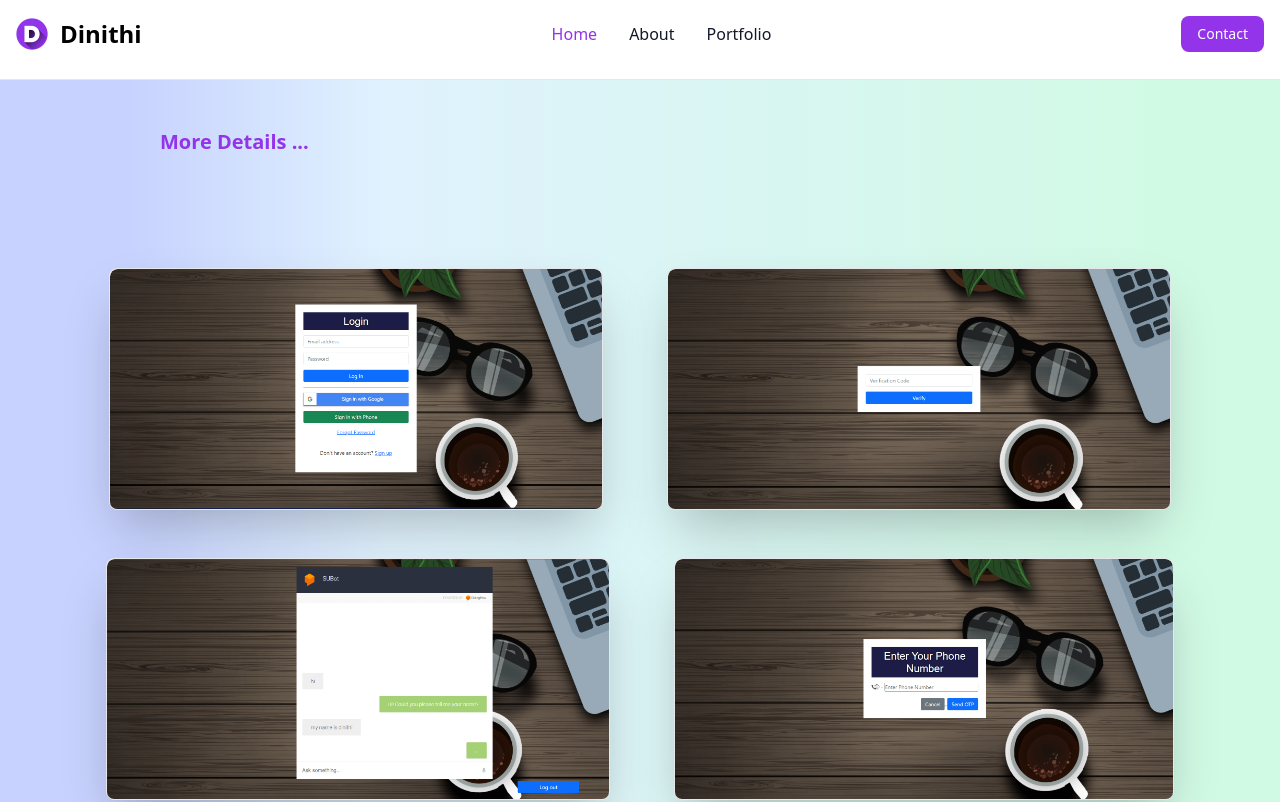
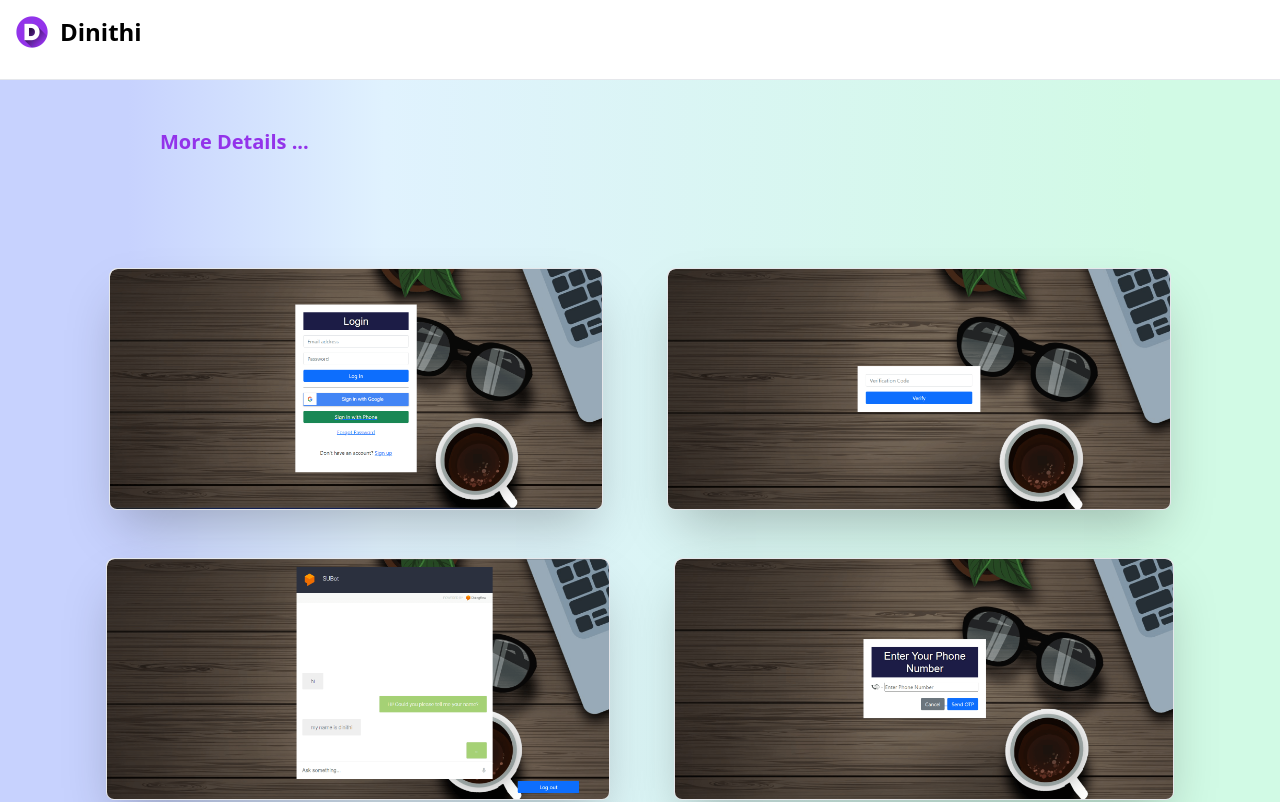
Before and after one commit to Dinithirathnayaka/Portfolio-new, a React (Create React App) app: page /portfolio1 in a window 1280 px wide. Shown: the top 802 px of the page. Built offline with nearby package versions, Linux system fonts and the light colour scheme.

Commit message:
modified portfolio

```diff
--- /dev/null
+++ b/src/components/PortfolioNavbar.jsx
@@ -0,0 +1,39 @@
+import React, { useState } from "react";
+import logo from "../assets/letter-d2.png";
+import { Link } from "react-scroll";
+
+function PortfolioNavbar() {
+  return (
+    <div>
+      <nav className="fixed top-0 z-20 w-full h-20 bg-white border-b border-gray-200 start-0 dark:bg-gray-800 dark:border-gray-700">
+        <div className="flex flex-wrap items-center justify-between max-w-screen-xl p-4 mx-auto">
+          <Link
+            to="home"
+            spy={true}
+            smooth={true}
+            offset={-70}
+            duration={500}
+            className="flex items-center space-x-3 rtl:space-x-reverse"
+          >
+            <img src={logo} className="h-8" alt="" />
+            <span className="self-center text-2xl font-semibold whitespace-nowrap dark:text-white">
+              Dinithi
+            </span>
+          </Link>
+
+          <div className="flex order-1 w-auto " id="navbar-sticky">
+            <a
+              href="/"
+              className="text-white hover:text-purple-600 "
+              aria-current="page"
+            >
+              Home
+            </a>
+          </div>
+        </div>
+      </nav>
+    </div>
+  );
+}
+
+export default PortfolioNavbar;
--- a/src/pages/Portfolio1.jsx
+++ b/src/pages/Portfolio1.jsx
@@ -7,7 +7,7 @@ import img5 from "../assets/chatbot5.png";
 import img6 from "../assets/chatbot6.png";
 import img7 from "../assets/chatbot7.jpg";
 import Footer from "../components/Footer";
-import Navbar from "../components/Navbar";
+import Navbar from "../components/PortfolioNavbar";
 
 function Portfolio1() {
   return (
--- a/src/pages/Portfolio10.jsx
+++ b/src/pages/Portfolio10.jsx
@@ -1,7 +1,7 @@
 import React from "react";
 import img1 from "../assets/note1.png";
 import Footer from "../components/Footer";
-import Navbar from "../components/Navbar";
+import Navbar from "../components/PortfolioNavbar";
 
 function Portfolio10() {
   return (
--- a/src/pages/Portfolio2.jsx
+++ b/src/pages/Portfolio2.jsx
@@ -9,7 +9,7 @@ import img7 from "../assets/fashion7.png";
 import img8 from "../assets/fashion8.png";
 import img9 from "../assets/fashion9.png";
 import Footer from "../components/Footer";
-import Navbar from "../components/Navbar";
+import Navbar from "../components/PortfolioNavbar";
 
 function Portfolio2() {
   return (
--- a/src/pages/Portfolio3.jsx
+++ b/src/pages/Portfolio3.jsx
@@ -4,7 +4,7 @@ import img2 from "../assets/janux2.png";
 import img3 from "../assets/janux3.png";
 import img4 from "../assets/janux4.png";
 import Footer from "../components/Footer";
-import Navbar from "../components/Navbar";
+import Navbar from "../components/PortfolioNavbar";
 
 function Portfolio3() {
   return (
--- a/src/pages/Portfolio4.jsx
+++ b/src/pages/Portfolio4.jsx
@@ -9,7 +9,7 @@ import img7 from "../assets/pizza15.png";
 import img8 from "../assets/pizza16.png";
 import img9 from "../assets/pizza8.png";
 import Footer from "../components/Footer";
-import Navbar from "../components/Navbar";
+import Navbar from "../components/PortfolioNavbar";
 
 function Portfolio4() {
   return (
--- a/src/pages/Portfolio5.jsx
+++ b/src/pages/Portfolio5.jsx
@@ -10,7 +10,7 @@ import img8 from "../assets/pizza18.png";
 import img9 from "../assets/pizza19.png";
 import img10 from "../assets/pizza20.png";
 import Footer from "../components/Footer";
-import Navbar from "../components/Navbar";
+import Navbar from "../components/PortfolioNavbar";
 
 function Portfolio5() {
   return (
--- a/src/pages/Portfolio6.jsx
+++ b/src/pages/Portfolio6.jsx
@@ -10,7 +10,7 @@ import img8 from "../assets/metait8.png";
 import img9 from "../assets/metait9.png";
 import img10 from "../assets/metait10.png";
 import Footer from "../components/Footer";
-import Navbar from "../components/Navbar";
+import Navbar from "../components/PortfolioNavbar";
 
 function Portfolio6() {
   return (
--- a/src/pages/Portfolio7.jsx
+++ b/src/pages/Portfolio7.jsx
@@ -15,8 +15,7 @@ import img13 from "../assets/Picture13.png";
 import img14 from "../assets/Picture14.png";
 import img15 from "../assets/Picture15.png";
 import Footer from "../components/Footer";
-import Navbar from "../components/Navbar";
-
+import Navbar from "../components/PortfolioNavbar";
 function Portfolio7() {
   return (
     <div className="bg-gradient-to-r from-indigo-200 from-10% via-sky-100 via-30% to-emerald-100 to-90% h-auto">
--- a/src/pages/Portfolio8.jsx
+++ b/src/pages/Portfolio8.jsx
@@ -6,7 +6,7 @@ import img4 from "../assets/scl4.png";
 import img5 from "../assets/scl5.png";
 import img6 from "../assets/scl6.png";
 import Footer from "../components/Footer";
-import Navbar from "../components/Navbar";
+import Navbar from "../components/PortfolioNavbar";
 
 function Portfolio8() {
   return (
--- a/src/pages/Portfolio9.jsx
+++ b/src/pages/Portfolio9.jsx
@@ -2,7 +2,7 @@ import React from "react";
 import img1 from "../assets/statics1.png";
 import img2 from "../assets/statics2.png";
 import Footer from "../components/Footer";
-import Navbar from "../components/Navbar";
+import Navbar from "../components/PortfolioNavbar";
 
 function Portfolio9() {
   return (
```
